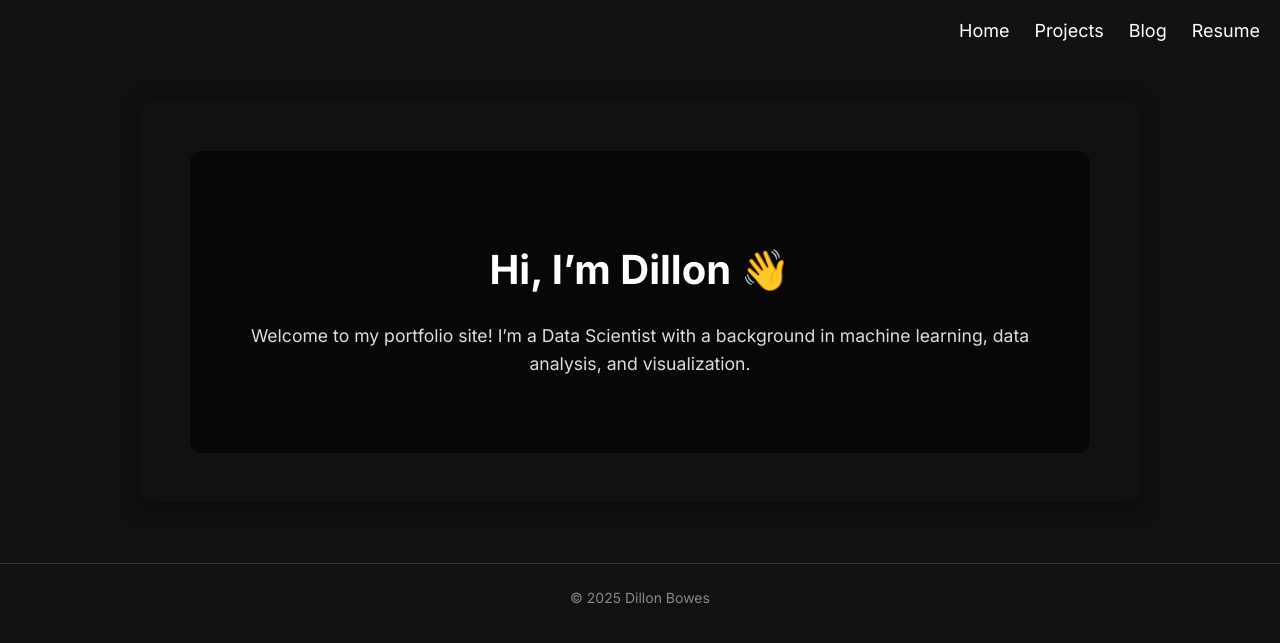
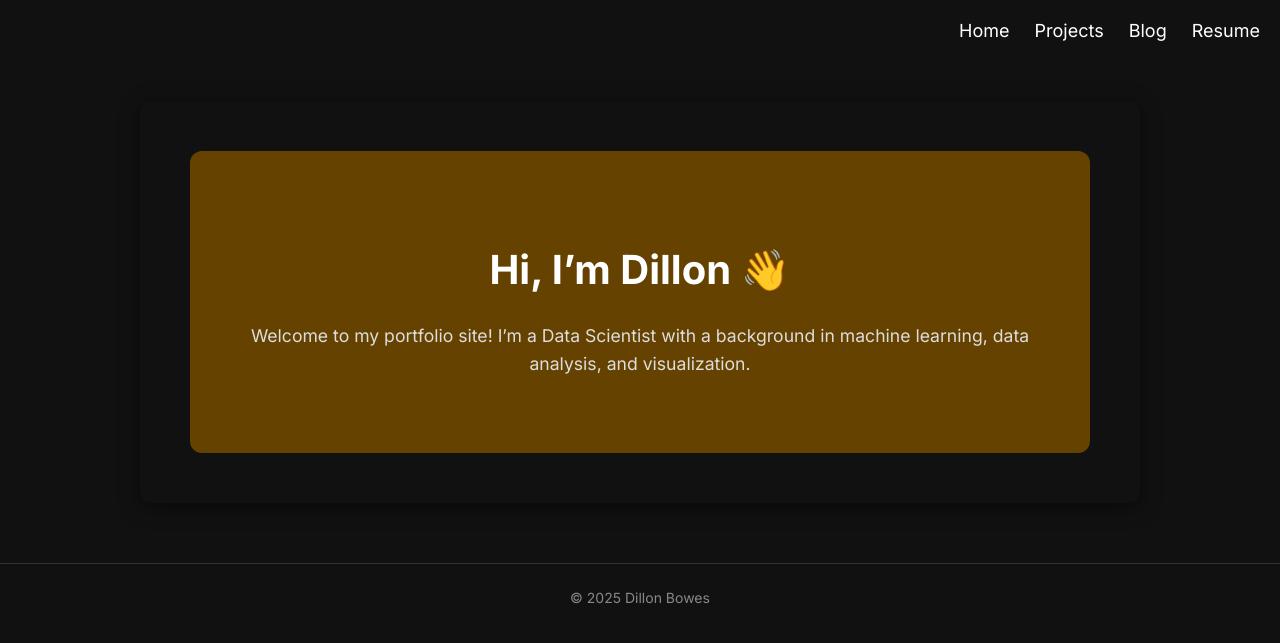
Before and after one commit to DillonBowes/dillonbowes.github.io, a Jekyll site: the page built from index.md, in a window 1280 px wide. Shown: the top 643 px of the page. Built offline with Jekyll 4.4.1, drawn with Linux system fonts in a browser that asks for light colours.

Commit message:
Add background images and fix overlay styles

```diff
--- a/assets/css/style.css
+++ b/assets/css/style.css
@@ -142,8 +142,15 @@ footer {
 
 /* Home page overlay */
 .home-overlay {
-    background: linear-gradient(rgba(0,0,0,0.6), rgba(0,0,0,0.6));
+    background: linear-gradient(rgba(0,0,0,0.6), rgba(0,0,0,0.6)), url('/assets/images/home_collage.png') center/cover no-repeat;
     padding: 60px;
     border-radius: 12px;
     text-align: center;
 }
+
+.resume-overlay {
+    background: linear-gradient(rgba(0,0,0,0.5), rgba(0,0,0,0.5)), url('/assets/images/resume-bg.png') center/cover no-repeat;
+    padding: 60px;
+    border-radius: 12px;
+    text-align: center;
+}
```
Also changed, not shown: assets/images/resume-bg.png (renamed from assets/images/resume-bg.png.png).
